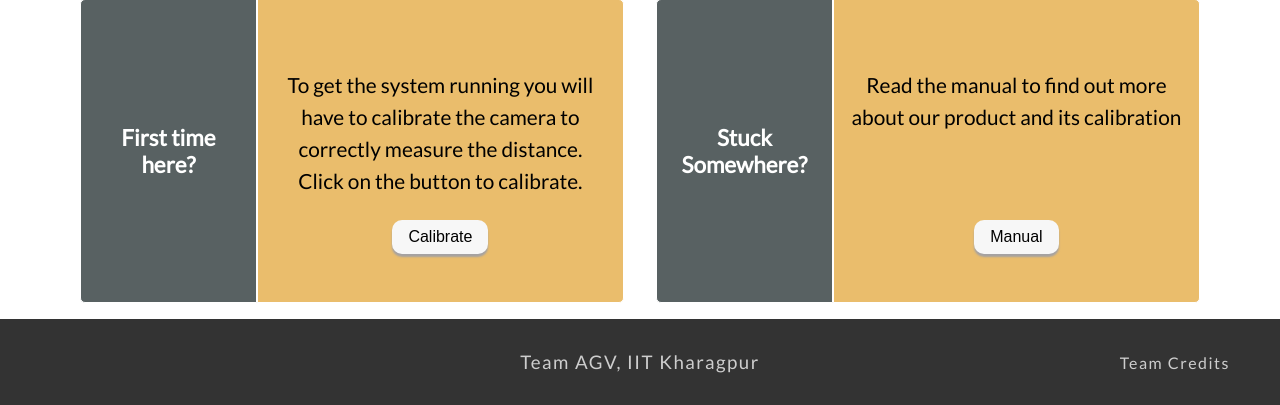
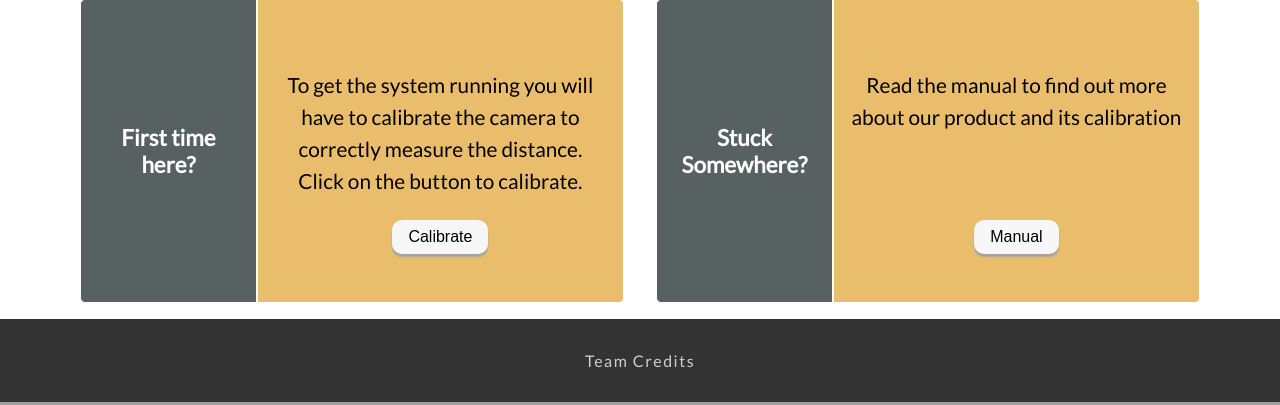
Before and after one commit to ShrinivasSK/Social-Distancing-Surveillance, a Flask app: page / in a window 1280 px wide. Shown: the part 853-1258 px from the top of the page. Run offline with Flask 2, Linux system fonts and the light colour scheme.

Commit message:
Remove footer

```diff
--- a/static/index.css
+++ b/static/index.css
@@ -201,10 +201,9 @@ footer h3 {
 footer a {
   text-decoration: none;
   color: #f7f7f7c9;
-  /* float: right; */
-  position: absolute;
+  /* position: absolute;
   right: 50px;
-  top: 40%;
+  top: 40%; */
 }
 
 /* Media query
--- a/templates/credits.html
+++ b/templates/credits.html
@@ -105,8 +105,8 @@
         </div>
       </div>
     </div>
-    <footer>
+    <!-- <footer>
       <h3>Team AGV, IIT Kharagpur</h3>
-    </footer>
+    </footer> -->
   </body>
 </html>
--- a/templates/index.html
+++ b/templates/index.html
@@ -106,7 +106,7 @@
       </div>
     </div>
     <footer>
-      <h3>Team AGV, IIT Kharagpur</h3>
+      <!-- <h3>Team AGV, IIT Kharagpur</h3> -->
       <a href="../templates/credits.html">Team Credits</a>
     </footer>
   </body>
```
